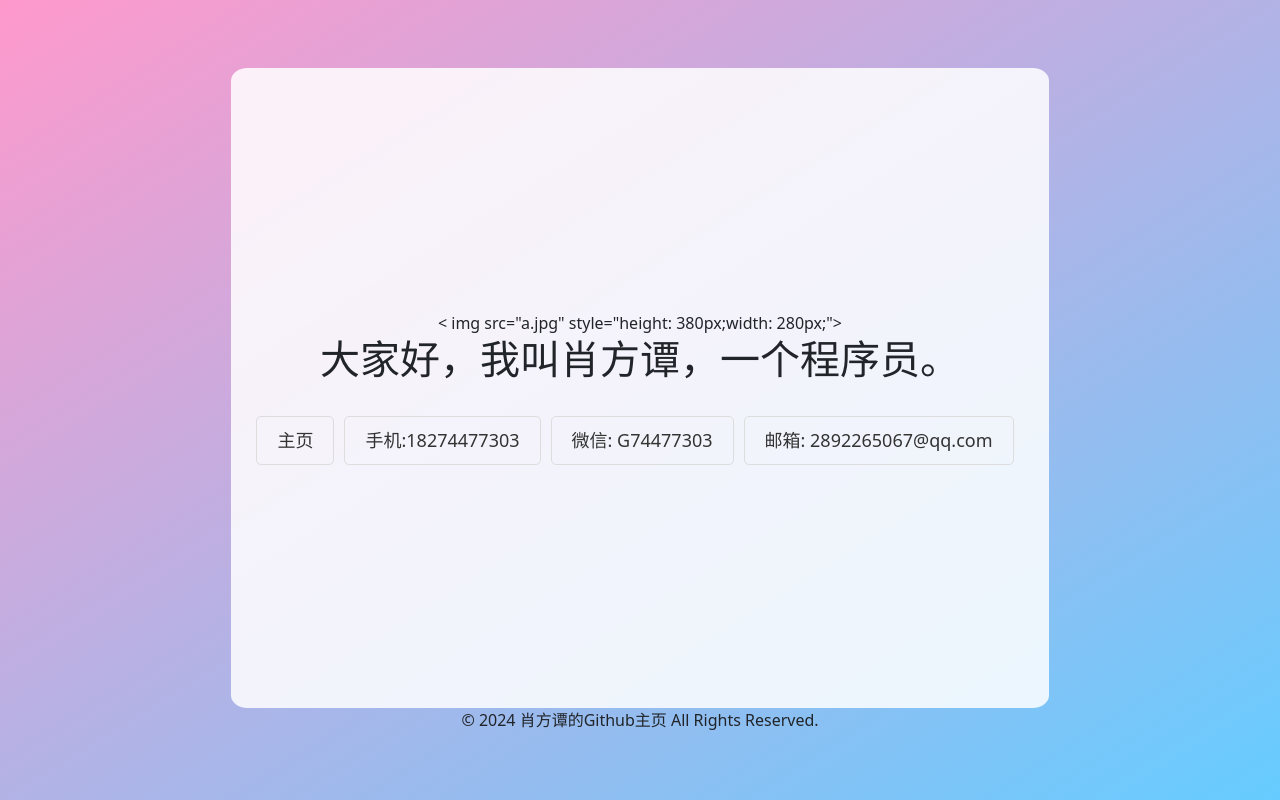
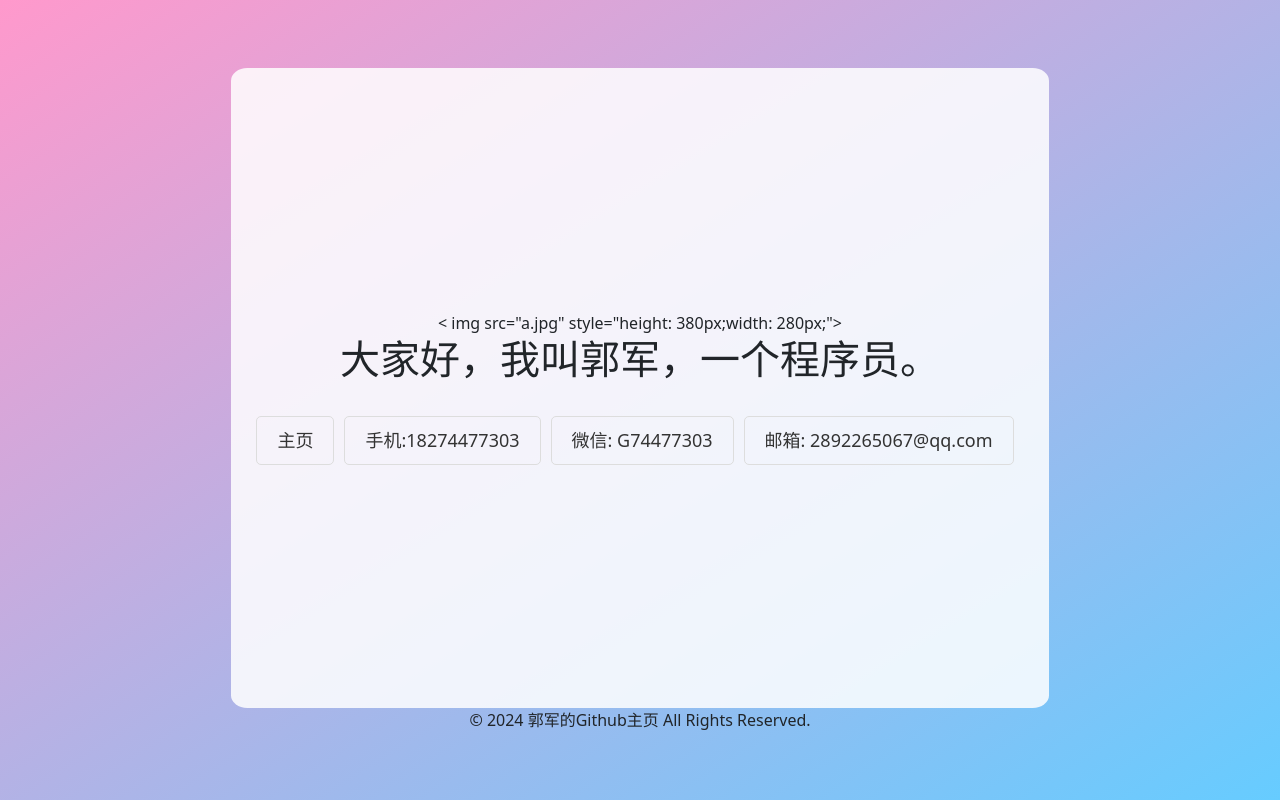
Before and after one commit to guojun2006/guojun.github.io, a plain HTML site: page index.html in a window 1280 px wide. Drawn offline with nearby package versions, Linux system fonts and the light colour scheme.

Commit message:
Update index.html

```diff
--- a/index.html
+++ b/index.html
@@ -4,7 +4,7 @@
 	 <head>
 	  <meta charset="UTF-8">
 	  <meta name="viewport" content="width=device-width, initial-scale=1.0">
-	  <title>肖方谭</title>
+	  <title>郭军</title>
 	  <link href="https://cdn.jsdelivr.net/npm/bootstrap@5.3.1/dist/css/bootstrap.min.css" rel="stylesheet">
 	  <style>
 		body {
@@ -53,7 +53,7 @@
 	  <div class="container">
 		<div class="container2">
 			 < img src="a.jpg" style="height: 380px;width: 280px;">
-			<h1>大家好，我叫肖方谭，一个程序员。</h1>
+			<h1>大家好，我叫郭军，一个程序员。</h1>
 			<nav>
 			  <ul class="nav">
 				<li class="nav-item">
@@ -72,7 +72,7 @@
 			</nav>
 		</div>
 		<div class="copyright">
-			© 2024 肖方谭的Github主页 All Rights Reserved.
+			© 2024 郭军的Github主页 All Rights Reserved.
 		</div>
 	  </div>
 	  <script src="https://cdn.jsdelivr.net/npm/bootstrap@5.3.1/dist/js/bootstrap.bundle.min.js"></script>
```
